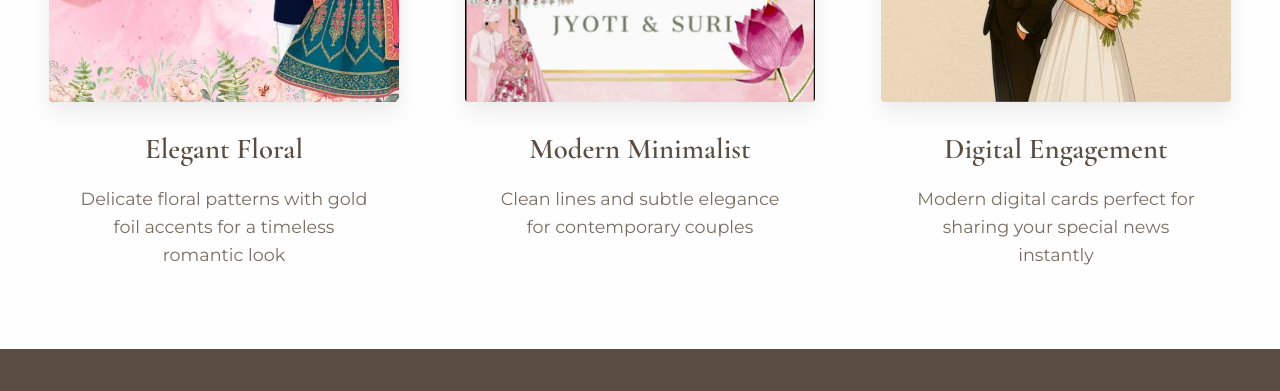
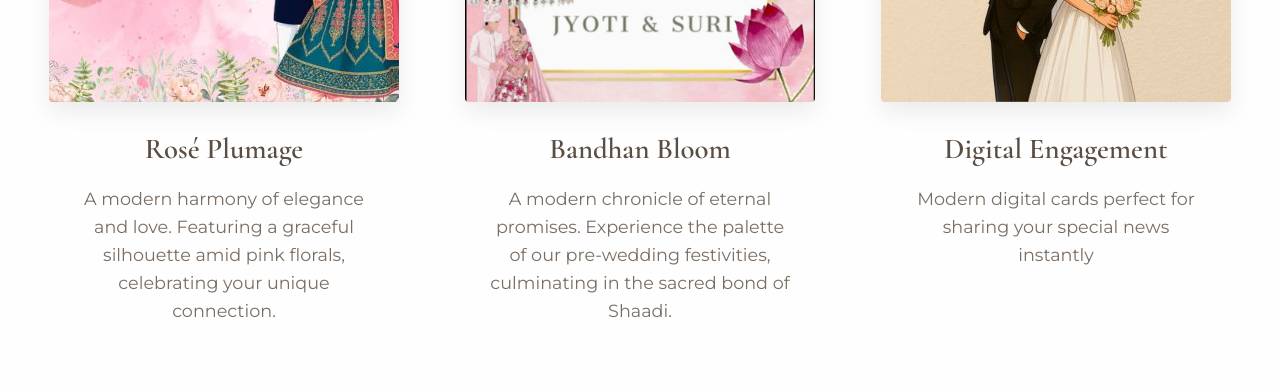
Before and after one commit to wedmee/wedmeehome, a plain HTML site: page index.html in a window 1280 px wide. Shown: the part 1380-1771 px from the top of the page. Drawn offline with nearby package versions, Linux system fonts and the light colour scheme.

Commit message:
Update index.html

```diff
--- a/index.html
+++ b/index.html
@@ -510,20 +510,20 @@
                 <!-- CARD TEMPLATE - Copy and modify this block to add new cards -->
                 <div class="card-item">
                     <div class="card-image" onclick="openCardLink('https://wedmee.github.io/sample1/')">
-                        <img src="1.jpg" alt="Elegant Floral Wedding Card">
+                        <img src="1.jpg" alt="Rosé Plumage">
                     </div>
-                    <h3 class="card-name">Elegant Floral</h3>
-                    <p class="card-desc">Delicate floral patterns with gold foil accents for a timeless romantic look</p>
+                    <h3 class="card-name">Rosé Plumage</h3>
+                    <p class="card-desc">A modern harmony of elegance and love. Featuring a graceful silhouette amid pink florals, celebrating your unique connection.</p>
                 </div>
                 <!-- END CARD TEMPLATE -->
 
                 <!-- CARD TEMPLATE - Copy and modify this block to add new cards -->
                 <div class="card-item">
                     <div class="card-image" onclick="openCardLink('https://wedmee.github.io/sample2/')">
-                        <img src="2.jpg" alt="Modern Minimalist Wedding Card">
+                        <img src="2.jpg" alt="Bandhan Bloom">
                     </div>
-                    <h3 class="card-name">Modern Minimalist</h3>
-                    <p class="card-desc">Clean lines and subtle elegance for contemporary couples</p>
+                    <h3 class="card-name">Bandhan Bloom</h3>
+                    <p class="card-desc">A modern chronicle of eternal promises. Experience the palette of our pre-wedding festivities, culminating in the sacred bond of Shaadi.</p>
                 </div>
                 <!-- END CARD TEMPLATE -->
 
```
